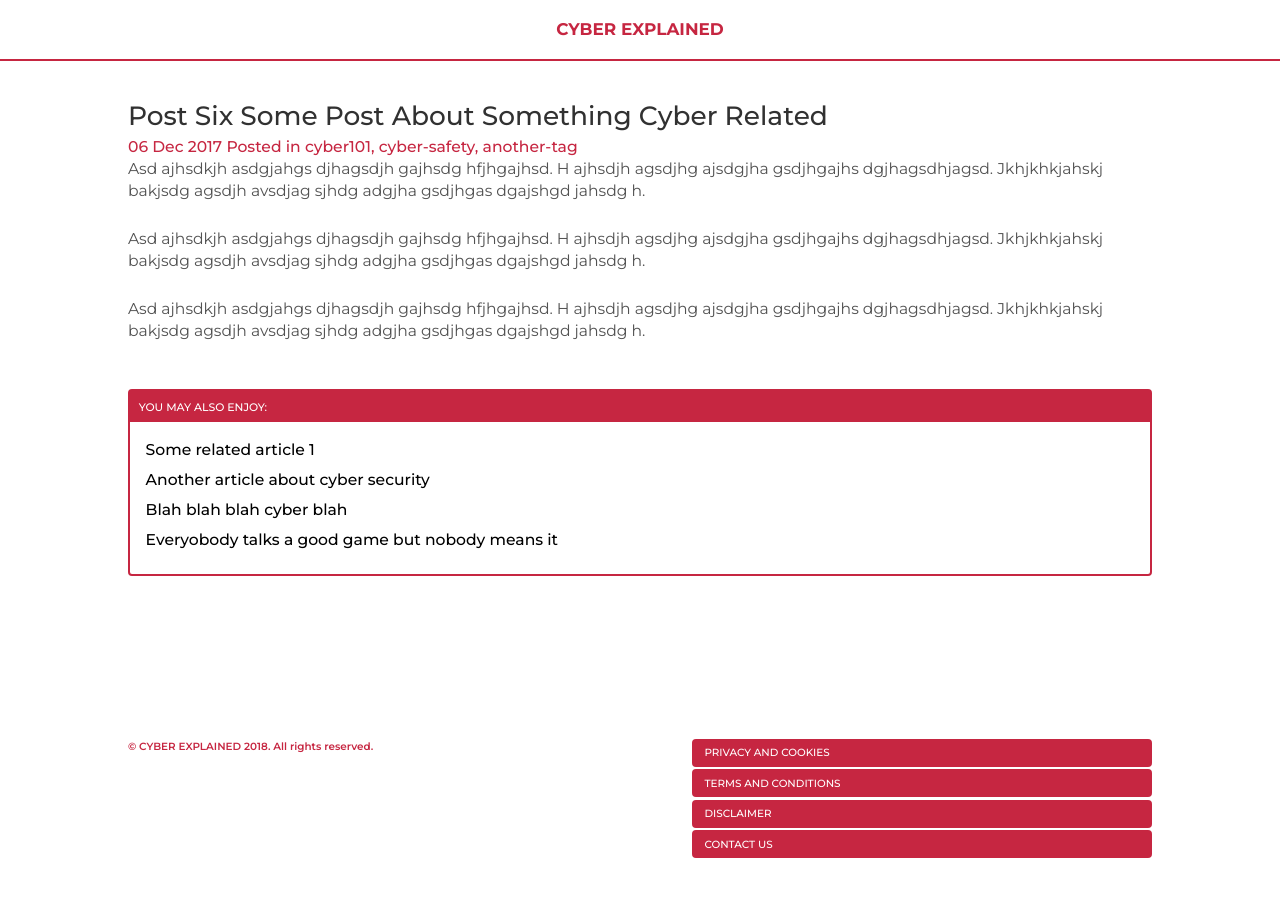
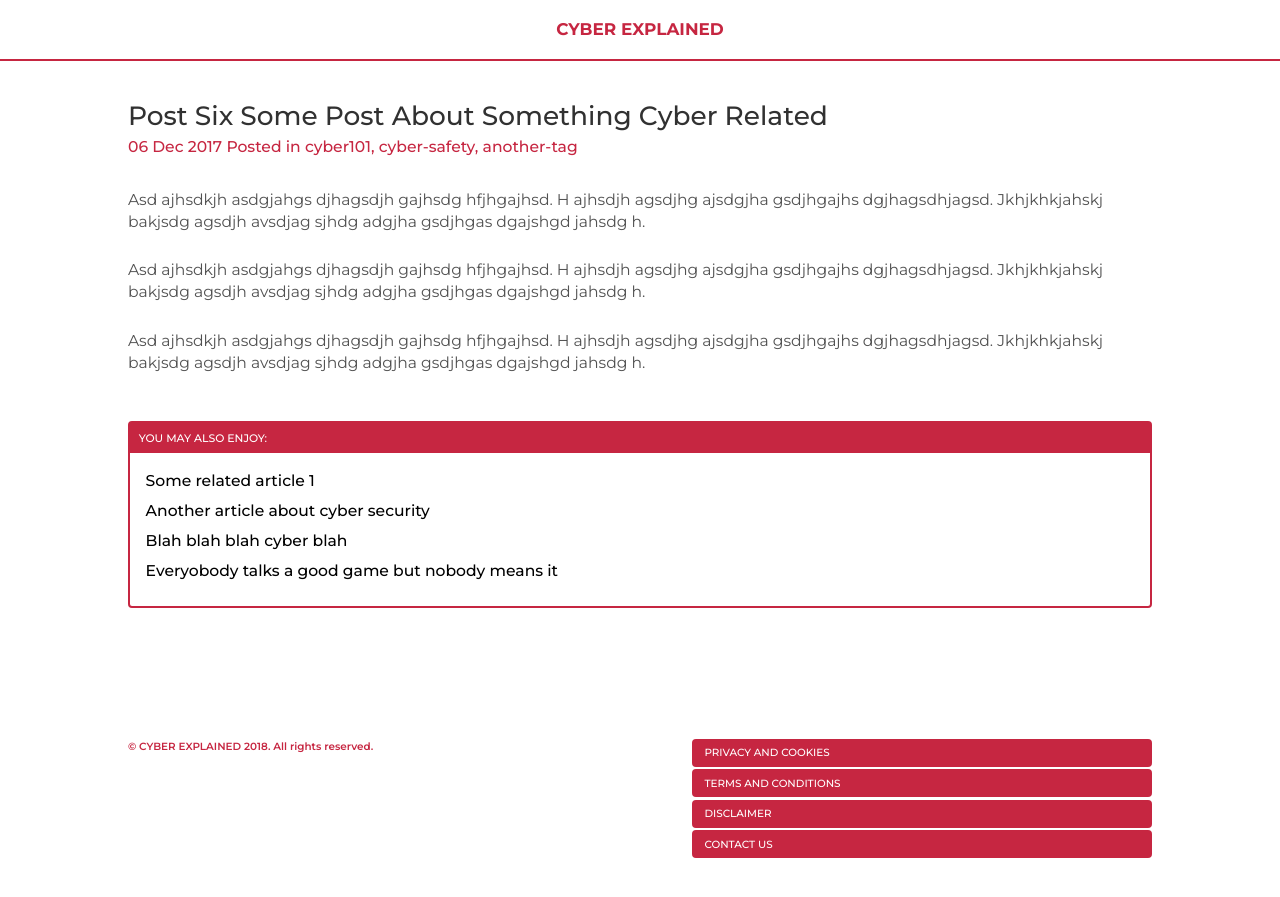
Before and after one commit to cyberexplained/cyberexplained.github.io, a Jekyll site: the page built from _posts/2017-12-06-post-six.md, in a window 1280 px wide. Shown: the top 897 px of the page. Built offline with Jekyll 4.4.1, drawn with Linux system fonts in a browser that asks for light colours; nearby versions of some CDN libraries.

Commit message:
Theme updates.

```diff
--- a/_sass/_layout.scss
+++ b/_sass/_layout.scss
@@ -39,6 +39,7 @@
   width: 100%;
   line-height: 1.5;
   margin: 0 auto;
+  margin-top: .5em;
   padding-bottom: 1.5em;
   padding-left: $edge-padding-normal;
   padding-right: $edge-padding-normal;
--- a/_sass/_posts.scss
+++ b/_sass/_posts.scss
@@ -13,7 +13,7 @@ time {
 /* Post teaser is the extracts visible on the main page. */
 .post-teaser {
   // Space between teasers.
-  margin-bottom: 1.5em;
+  margin-bottom: 1.75em;
 
   .teaser-heading {
     font-size: 1.3em;
@@ -150,6 +150,8 @@ time {
 
   .post-content {
     width: 100%;
+    margin-top: 2em;
+    margin-bottom: 2em;
     font-size: $body-text-font-size;
     font-weight: $body-text-font-weight;
   }
@@ -195,13 +197,13 @@ time {
     }
 
     .post-content {
-      padding-top: 1em;
-      padding-bottom: 0em;
+      margin-top: 1em;
+      margin-bottom: 0em;
     }
 
     .post-related-articles {
       margin-top: 0em;
-      margin-bottom: 1.5em;
+      margin-bottom: .5em;
     }
   }
 }
```
